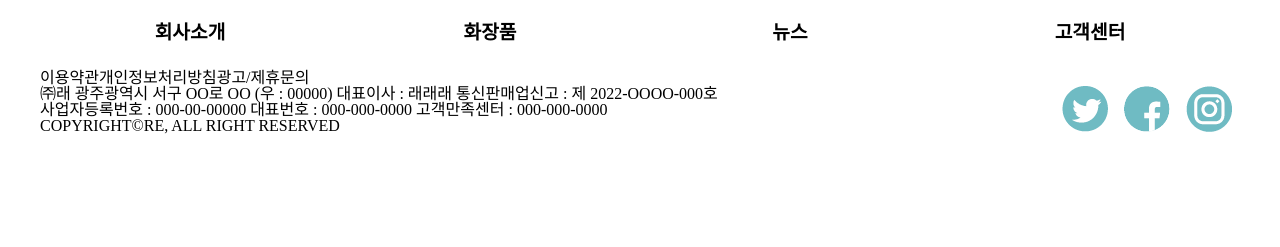
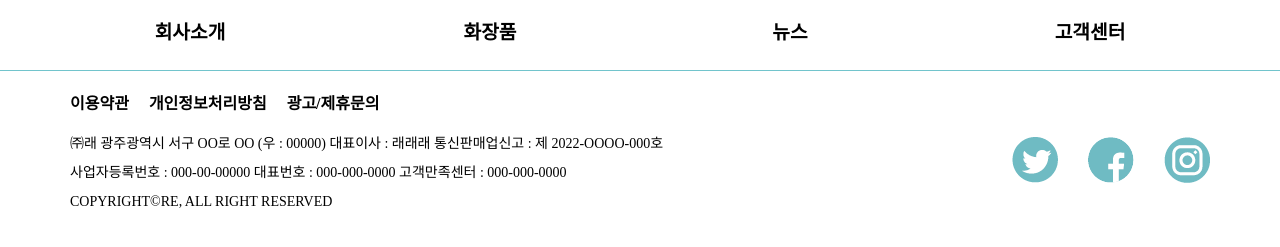
Before and after one commit to Suuchann/re-site, a plain HTML site: page index.html in a window 1280 px wide. Shown: the part 205-452 px from the top of the page. Drawn offline with nearby package versions, Linux system fonts and the light colour scheme.

Commit message:
footer 제작

```diff
--- a/css/style.css
+++ b/css/style.css
@@ -76,13 +76,26 @@ a, a::before {
     left: 0;
     z-index: 99;
 }
+footer {
+    border-top: 1px solid #72C4CC;
+}
 .footer-wrap {
     width: 1200px;
-    height: 270px;
+    height: 250px;
+    box-sizing: border-box;
     margin: 0 auto;
+    padding: 20px 0;
+}
+.footer-wrap ul li {
+    margin: 5px 0;
 }
 .footer-top ul {
     display: flex;
+    margin: 0 0 0 30px;
+}
+.footer-top ul li {
+    margin: 0 20px 0 0;
+    font-weight: 700;
 }
 .footer-bottom ul {
     display: flex;
@@ -90,10 +103,16 @@ a, a::before {
 }
 .address ul {
     display: block;
+    margin: 0 0 0 30px;
+}
+.address ul li {
+    margin: 15px 0;
+    font-size: 14px;
 }
 .sns ul {
     display: flex;
+    margin: 0 30px 0 0;
 }
 .sns ul li {
-    margin: 0 0.5rem;
+    margin: 15px 0 15px 30px;
 }
```
